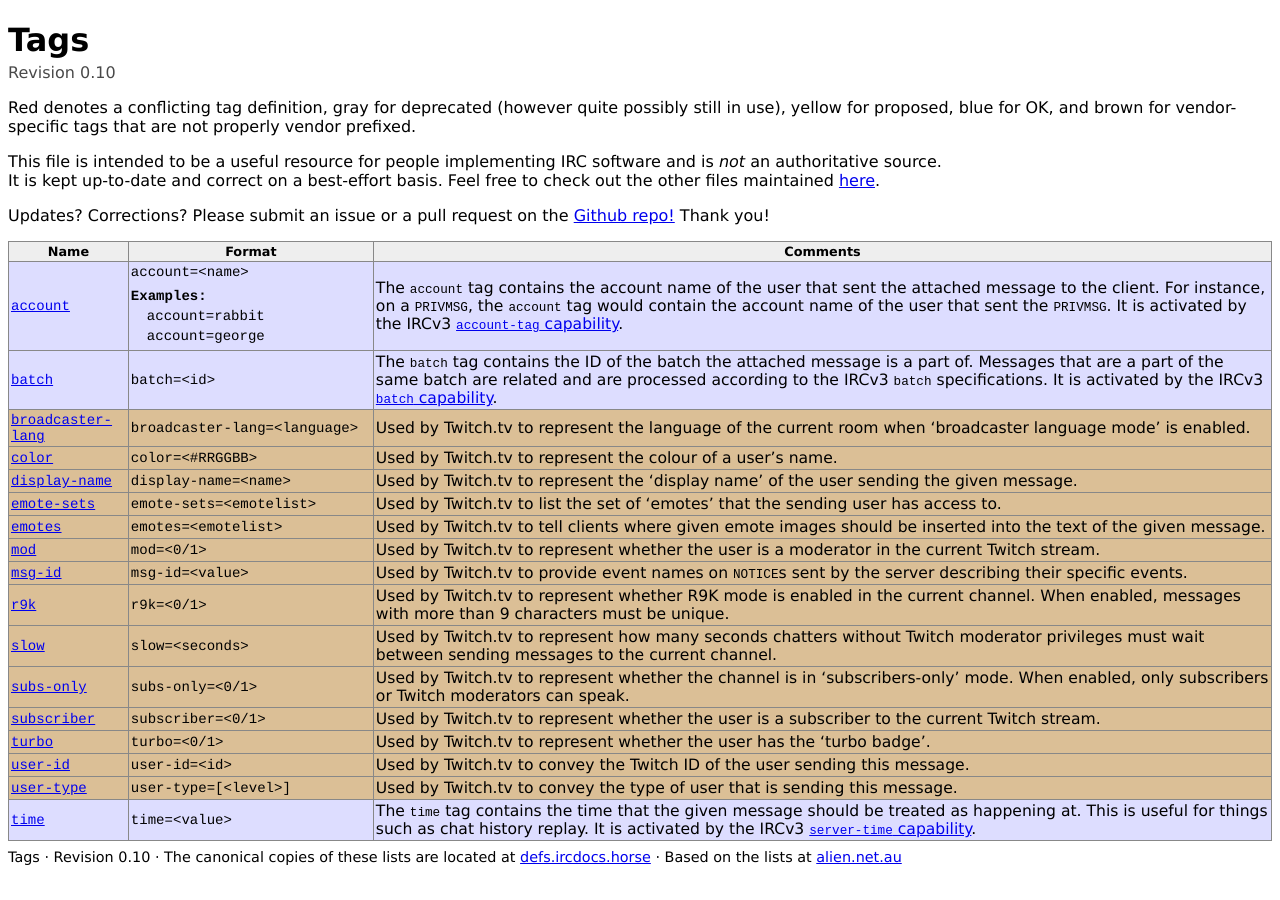
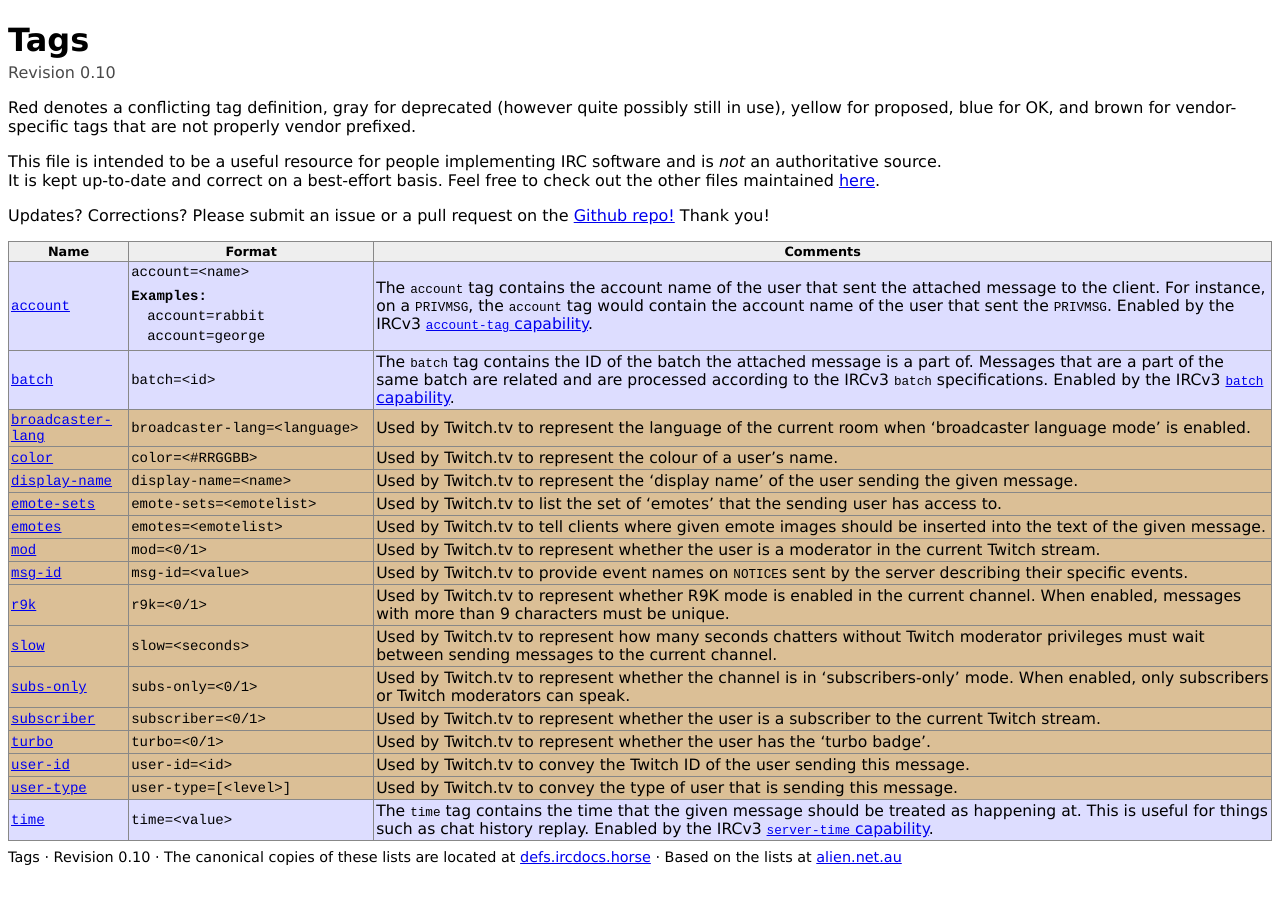
Before and after one commit to ircdocs/irc-defs, a Jekyll site: the page built from defs/tags.html, in a window 1280 px wide. Built offline with Jekyll 4.4.1, drawn with Linux system fonts in a browser that asks for light colours.

Commit message:
tags: Improve wording

```diff
--- a/_data/tags.yaml
+++ b/_data/tags.yaml
@@ -80,7 +80,7 @@ values:
             The `account` tag contains the account name of the user that
             sent the attached message to the client. For instance, on a
             `PRIVMSG`, the `account` tag would contain the account name of the
-            user that sent the `PRIVMSG`. It is activated by the IRCv3
+            user that sent the `PRIVMSG`. Enabled by the IRCv3
             [`account-tag` capability](http://ircv3.net/specs/extensions/account-tag-3.2.html).
 
         examples:
@@ -95,7 +95,7 @@ values:
             The `batch` tag contains the ID of the batch the attached message
             is a part of. Messages that are a part of the same batch are
             related and are processed according to the IRCv3 `batch`
-            specifications. It is activated by the IRCv3
+            specifications. Enabled by the IRCv3
             [`batch` capability](http://ircv3.net/specs/extensions/batch-3.2.html).
 
     -
@@ -246,5 +246,5 @@ values:
         comment: >
             The `time` tag contains the time that the given message should be
             treated as happening at. This is useful for things such as chat
-            history replay. It is activated by the IRCv3
+            history replay. Enabled by the IRCv3
             [`server-time` capability](http://ircv3.net/specs/extensions/server-time-3.2.html).
```
